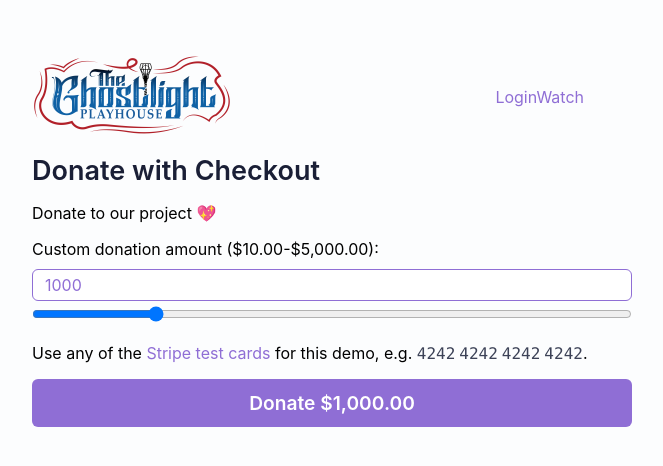
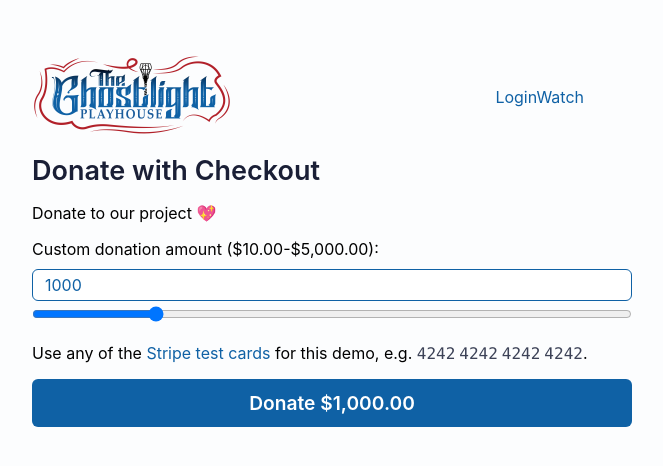
Before and after one commit to wingmatt/ghostlight-playhouse, a Next.js app: page /donate-with-checkout in a window 1280 px wide. Shown: the top 466 px of the page, without its empty margins (308-971 px from the left). Built offline with nearby package versions, Linux system fonts and the light colour scheme.

Commit message:
Change main colors to GLP primary color

```diff
--- a/styles.css
+++ b/styles.css
@@ -1,7 +1,7 @@
 /* Variables */
 :root {
+  --color-primary: #0F61A5;
   --body-color: #fcfdfe;
-  --checkout-color: #8f6ed5;
   --elements-color: #6772e5;
   --body-font-family: -apple-system, BlinkMacSystemFont, 'Segoe UI', Roboto,
     sans-serif;
@@ -71,7 +71,7 @@ h3 {
 }
 
 a {
-  color: var(--checkout-color);
+  color: var(--color-primary);
   text-decoration: none;
 }
 
@@ -180,22 +180,22 @@ button:disabled {
   box-shadow: 20px 20px 60px #464e9c, -20px -20px 60px #8896ff;
 }
 .checkout-style {
-  color: var(--checkout-color);
-  border: 1px solid var(--checkout-color);
+  color: var(--color-primary);
+  border: 1px solid var(--color-primary);
 }
 .checkout-style-background {
-  background: var(--checkout-color);
+  background: var(--color-primary);
   transition: box-shadow var(--transition-duration);
 }
 .card.checkout-style-background:hover {
   box-shadow: 20px 20px 60px #614b91, -20px -20px 60px #bd91ff;
 }
 .cart-style-background {
-  background: teal;
+  background: var(--color-primary);
   transition: box-shadow var(--transition-duration);
 }
 .card.cart-style-background:hover {
-  box-shadow: 20px 20px 60px teal, -20px -20px 60px teal;
+  box-shadow: 20px 20px 60px var(--color-primary), -20px -20px 60px var(--color-primary);
 }
 
 /* Products */
```
